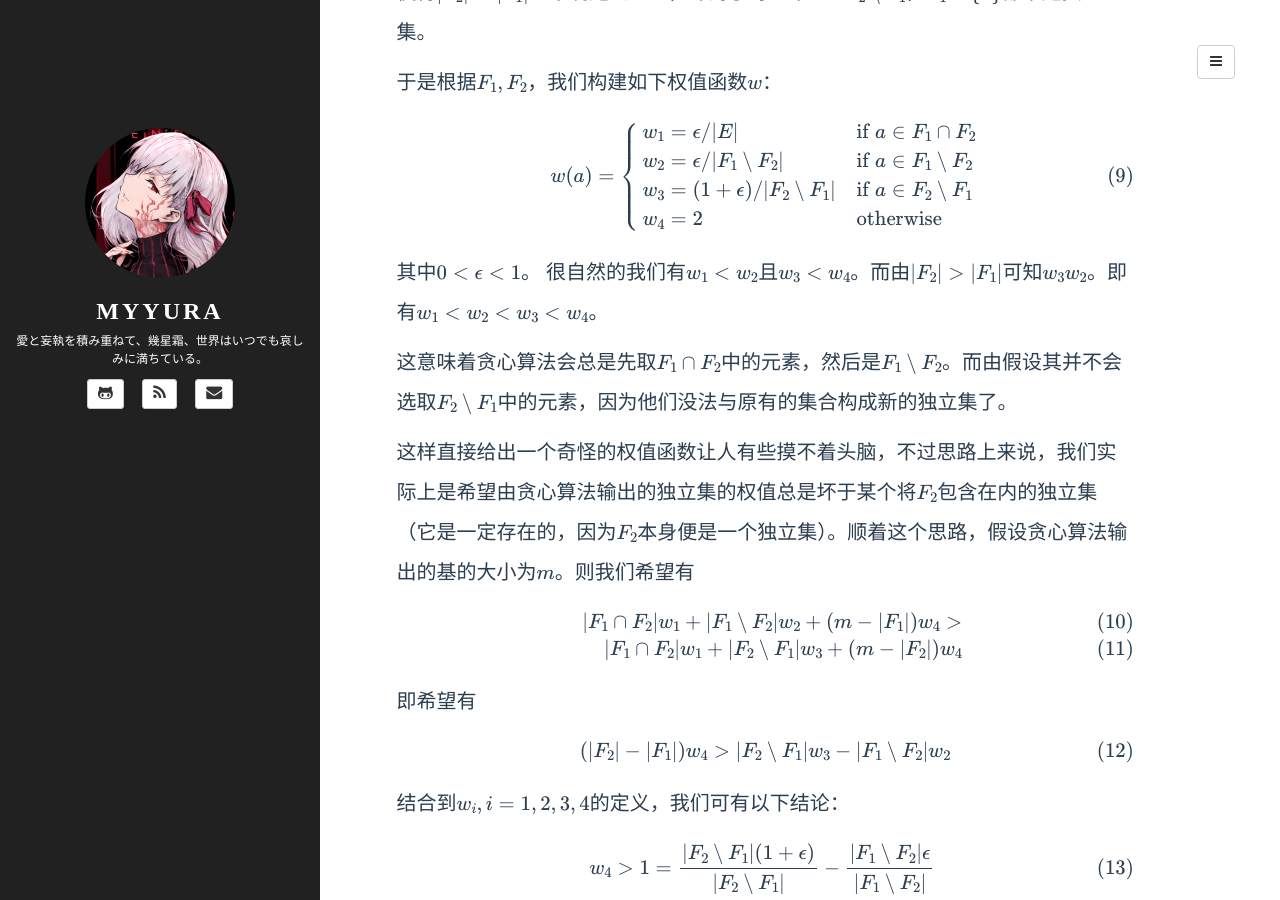
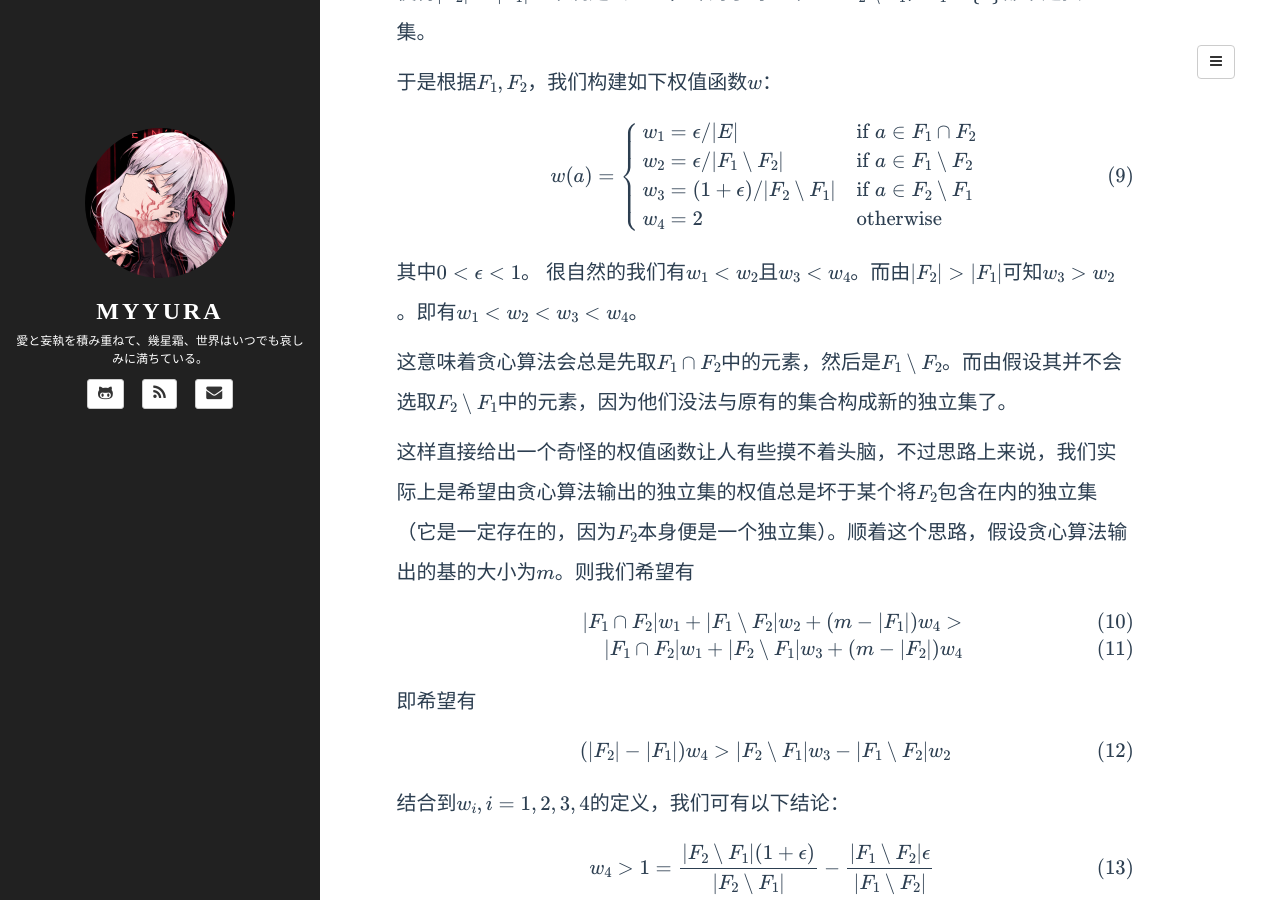
Before and after one commit to Myyura/myyura.github.io, a Jekyll site: the page built from _posts/math_algorithm/2019-7-15-greed_algorithm_matroid.md, in a window 1280 px wide and 900 px high, scrolled down 5966 px. Built offline with Jekyll 4.4.1, drawn with Linux system fonts in a browser that asks for light colours; formulas are drawn with MathJax 3; a script that is not in the unit is left out; comment, search, counter and statistics services are not loaded.

Commit message:
fix some typo

```diff
--- a/_posts/math_algorithm/2019-7-15-greed_algorithm_matroid.md
+++ b/_posts/math_algorithm/2019-7-15-greed_algorithm_matroid.md
@@ -178,7 +178,7 @@ w_4 = 2 & \text{otherwise}
 $$
 
 其中$0 < \epsilon < 1$。
-很自然的我们有$w_1 < w_2$且$w_3 < w_4$。而由$\lvert F_2 \rvert > \lvert F_1 \rvert$可知$w_3 w_2$。即有$w_1 < w_2 < w_3 < w_4$。
+很自然的我们有$w_1 < w_2$且$w_3 < w_4$。而由$\lvert F_2 \rvert > \lvert F_1 \rvert$可知$w_3 > w_2$。即有$w_1 < w_2 < w_3 < w_4$。
 
 这意味着贪心算法会总是先取$F_1 \cap F_2$中的元素，然后是$F_1 \setminus F_2$。而由假设其并不会选取$F_2 \setminus F_1$中的元素，因为他们没法与原有的集合构成新的独立集了。
 
```
